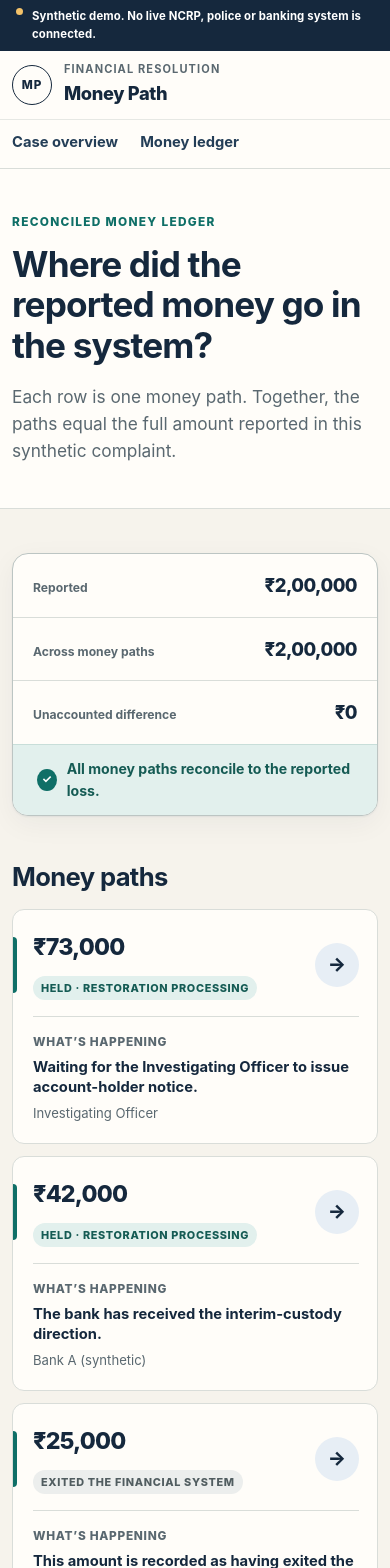
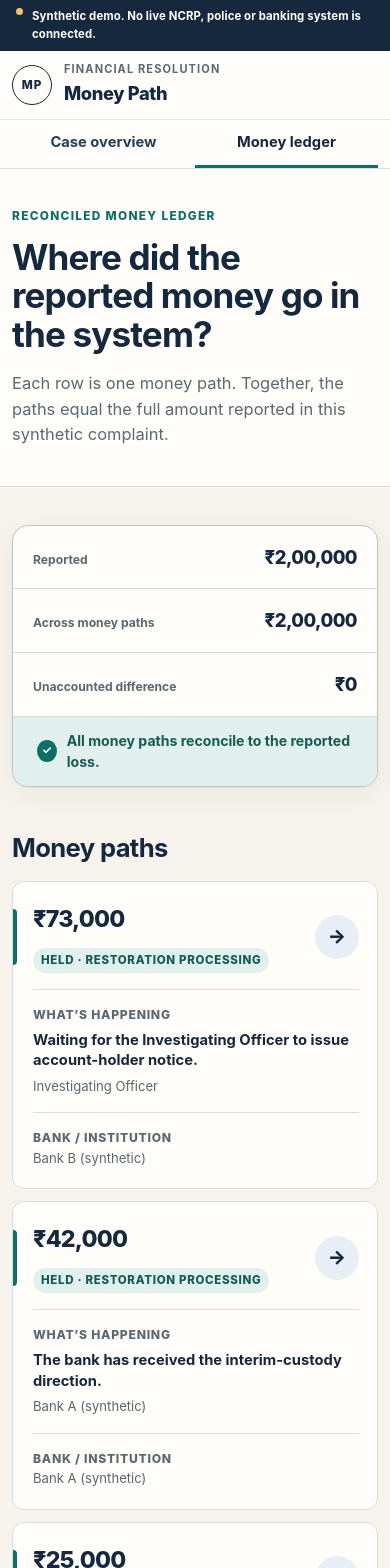
Before and after one commit to suyashpradhan/ncrp-prototype, a Next.js app: page /ledger in a window 390 px wide. Shown: the top 1568 px of the page. Built offline with nearby package versions, Linux system fonts and the light colour scheme.

Commit message:
ui fixes

```diff
--- a/src/app/globals.css
+++ b/src/app/globals.css
@@ -25,16 +25,19 @@
 
 html {
   scroll-behavior: smooth;
+  text-size-adjust: 100%;
 }
 
 body {
   margin: 0;
+  min-width: 280px;
   background: var(--cream);
   color: var(--ink);
   font-family: Inter, ui-sans-serif, system-ui, -apple-system, BlinkMacSystemFont, "Segoe UI", sans-serif;
   font-size: 16px;
   line-height: 1.55;
   text-rendering: optimizeLegibility;
+  overflow-wrap: break-word;
 }
 
 a {
@@ -52,8 +55,13 @@ button {
 }
 
 :focus-visible {
-  outline: 3px solid #e6a331;
-  outline-offset: 3px;
+  outline: 3px solid #f3c269;
+  outline-offset: 2px;
+  box-shadow: 0 0 0 5px var(--navy);
+}
+
+main:focus {
+  outline: none;
 }
 
 h1,
@@ -79,7 +87,7 @@ h4 {
 h1 {
   max-width: 820px;
   margin-bottom: 18px;
-  font-size: clamp(2.25rem, 5vw, 4.65rem);
+  font-size: clamp(2.25rem, 5vw, 4.2rem);
 }
 
 h2 {
@@ -130,7 +138,7 @@ h3 {
   gap: 9px;
   background: var(--navy);
   color: #fff;
-  font-size: 0.78rem;
+  font-size: 0.81rem;
   font-weight: 650;
   letter-spacing: 0.01em;
   text-align: center;
@@ -234,6 +242,11 @@ h3 {
   border-color: var(--teal);
 }
 
+.nav-inner a[aria-current] {
+  border-color: var(--teal);
+  color: var(--navy);
+}
+
 .hero {
   position: relative;
   background: var(--paper);
@@ -292,10 +305,14 @@ h3 {
 .field-label,
 .detail-facts dt {
   color: var(--muted);
-  font-size: 0.74rem;
+  font-size: 0.76rem;
   font-weight: 760;
   letter-spacing: 0.06em;
   text-transform: uppercase;
+}
+
+.case-summary dt {
+  overflow-wrap: normal;
 }
 
 .case-summary dd {
@@ -497,7 +514,7 @@ h3 {
   display: inline-flex;
   align-items: center;
   border-radius: 999px;
-  font-size: 0.68rem;
+  font-size: 0.72rem;
   font-weight: 760;
   letter-spacing: 0.06em;
   line-height: 1.3;
@@ -586,6 +603,11 @@ h3 {
   color: var(--muted);
   font-size: 0.82rem;
   font-weight: 650;
+}
+
+.clock-current > span:first-child {
+  color: var(--navy);
+  font-weight: 780;
 }
 
 .overdue-copy {
@@ -1146,8 +1168,26 @@ h3 {
     grid-template-columns: 4px minmax(150px, 0.7fr) minmax(220px, 1.3fr) 48px;
   }
 
+  .ledger-amount-block {
+    grid-column: 2;
+    grid-row: 1;
+  }
+
+  .ledger-status-block {
+    grid-column: 3;
+    grid-row: 1;
+  }
+
   .ledger-institution-block {
-    display: none;
+    grid-column: 2 / 4;
+    grid-row: 2;
+    padding-top: 15px;
+    border-top: 1px solid var(--line);
+  }
+
+  .icon-link {
+    grid-column: 4;
+    grid-row: 1;
   }
 }
 
@@ -1157,7 +1197,7 @@ h3 {
   }
 
   .section-pad {
-    padding-block: 44px;
+    padding-block: 38px;
   }
 
   .prototype-label {
@@ -1169,8 +1209,30 @@ h3 {
   }
 
   .nav-inner {
-    gap: 22px;
-    overflow-x: auto;
+    display: grid;
+    grid-template-columns: repeat(2, minmax(0, 1fr));
+    gap: 0;
+  }
+
+  .nav-inner a {
+    justify-content: center;
+    padding-inline: 8px;
+    text-align: center;
+  }
+
+  .hero h1,
+  .page-intro h1 {
+    font-size: clamp(2rem, 9vw, 2.4rem);
+    line-height: 1.1;
+  }
+
+  .hero-grid {
+    gap: 30px;
+  }
+
+  .hero .lede,
+  .page-intro .lede {
+    font-size: 1.03rem;
   }
 
   .money-path-grid {
@@ -1178,7 +1240,12 @@ h3 {
   }
 
   .money-path-card {
-    padding: 22px;
+    padding: 20px;
+  }
+
+  .demo-player {
+    margin-bottom: 32px;
+    padding: 20px;
   }
 
   .path-status {
@@ -1220,8 +1287,21 @@ h3 {
     gap: 16px;
   }
 
+  .ledger-amount-block {
+    grid-column: 2;
+    grid-row: 1;
+  }
+
   .ledger-status-block {
     grid-column: 2 / -1;
+    grid-row: 2;
+    padding-top: 16px;
+    border-top: 1px solid var(--line);
+  }
+
+  .ledger-institution-block {
+    grid-column: 2 / -1;
+    grid-row: 3;
     padding-top: 16px;
     border-top: 1px solid var(--line);
   }
@@ -1246,6 +1326,10 @@ h3 {
     grid-template-columns: 1fr;
   }
 
+  .detail-section {
+    padding: 22px 20px;
+  }
+
   .detail-facts > div + div {
     padding-left: 0;
     border-top: 1px solid var(--line);
@@ -1263,10 +1347,6 @@ h3 {
     align-items: flex-start;
     font-size: 0.71rem;
     text-align: left;
-  }
-
-  .path-card-header {
-    flex-direction: column;
   }
 
   .path-fields {
@@ -1304,3 +1384,26 @@ h3 {
     scroll-behavior: auto;
   }
 }
+
+@media (prefers-contrast: more) {
+  :root {
+    --muted: #3f4d54;
+    --line: #aeb7b4;
+    --line-dark: #8c9996;
+  }
+}
+
+@media (forced-colors: active) {
+  :focus-visible {
+    outline-color: Highlight;
+    box-shadow: none;
+  }
+
+  .money-path-card,
+  .process-summary,
+  .clock,
+  .route-card,
+  .demo-player {
+    border: 2px solid CanvasText;
+  }
+}
--- a/src/app/layout.tsx
+++ b/src/app/layout.tsx
@@ -21,12 +21,12 @@ export const viewport: Viewport = {
 
 export default function RootLayout({ children }: Readonly<{ children: ReactNode }>) {
   return (
-    <html lang="en">
+    <html lang="en" data-scroll-behavior="smooth">
       <body>
         <a className="skip-link" href="#main-content">Skip to main content</a>
         <AppShell>
           <DemoCaseProvider initialCase={syntheticCase} initialNow={DEMO_NOW}>
-            <div id="main-content">{children}</div>
+            {children}
           </DemoCaseProvider>
         </AppShell>
       </body>
--- a/src/app/page.tsx
+++ b/src/app/page.tsx
@@ -1,4 +1,9 @@
+import type { Metadata } from "next";
 import { CaseOverviewScreen } from "../components/demo-case/case-overview-screen";
+
+export const metadata: Metadata = {
+  title: "Case overview",
+};
 
 export default function HomePage() {
   return <CaseOverviewScreen />;
--- a/src/components/app-shell.tsx
+++ b/src/components/app-shell.tsx
@@ -1,6 +1,7 @@
 import Link from "next/link";
 import type { ReactNode } from "react";
 import { UI_MESSAGES } from "../content/en";
+import { CaseNavigation } from "./case-navigation";
 
 type AppShellProps = {
   children: ReactNode;
@@ -24,14 +25,11 @@ export function AppShell({ children }: AppShellProps) {
           </Link>
           <span className="prototype-label">{UI_MESSAGES.prototype.label.defaultMessage}</span>
         </div>
-        <nav className="case-nav" aria-label={UI_MESSAGES.navigation.label.defaultMessage}>
-          <div className="shell nav-inner">
-            <Link href="/">{UI_MESSAGES.navigation.overview.defaultMessage}</Link>
-            <Link href="/ledger">{UI_MESSAGES.navigation.ledger.defaultMessage}</Link>
-          </div>
-        </nav>
+        <CaseNavigation />
       </header>
-      <main>{children}</main>
+      <main id="main-content" tabIndex={-1}>
+        {children}
+      </main>
       <footer className="site-footer">
         <div className="shell footer-inner">
           <p>{UI_MESSAGES.prototype.fullDisclosure.defaultMessage}</p>
--- /dev/null
+++ b/src/components/case-navigation.tsx
@@ -0,0 +1,28 @@
+"use client";
+
+import Link from "next/link";
+import { usePathname } from "next/navigation";
+import { UI_MESSAGES } from "../content/en";
+
+export function CaseNavigation() {
+  const pathname = usePathname();
+  const overviewCurrent = pathname === "/"
+    ? "page"
+    : pathname.startsWith("/money-path/")
+      ? "location"
+      : undefined;
+  const ledgerCurrent = pathname === "/ledger" ? "page" : undefined;
+
+  return (
+    <nav className="case-nav" aria-label={UI_MESSAGES.navigation.label.defaultMessage}>
+      <div className="shell nav-inner">
+        <Link href="/" aria-current={overviewCurrent}>
+          {UI_MESSAGES.navigation.overview.defaultMessage}
+        </Link>
+        <Link href="/ledger" aria-current={ledgerCurrent}>
+          {UI_MESSAGES.navigation.ledger.defaultMessage}
+        </Link>
+      </div>
+    </nav>
+  );
+}
--- a/src/components/money-ledger/money-ledger.tsx
+++ b/src/components/money-ledger/money-ledger.tsx
@@ -20,7 +20,7 @@ export function MoneyLedger({ caseData }: { caseData: Case }) {
 
       <section className="section-pad ledger-section" aria-labelledby="ledger-list-heading">
         <div className="shell narrow-shell">
-          <div className="reconciliation-panel" aria-label="Case amount reconciliation">
+          <div className="reconciliation-panel" role="region" aria-label={UI_MESSAGES.ledger.reconciliationLabel.defaultMessage}>
             <dl>
               <div>
                 <dt>{UI_MESSAGES.ledger.reported.defaultMessage}</dt>
@@ -65,7 +65,11 @@ export function MoneyLedger({ caseData }: { caseData: Case }) {
                     <span className="field-label">{UI_MESSAGES.common.institution.defaultMessage}</span>
                     <span>{path.beneficiaryInstitution?.name ?? UI_MESSAGES.common.unknownInstitution.defaultMessage}</span>
                   </div>
-                  <Link className="icon-link" href={`/money-path/${path.id}`} aria-label={`View ${formatCurrency(path.amount)} money path`}>
+                  <Link
+                    className="icon-link"
+                    href={`/money-path/${path.id}`}
+                    aria-label={`${UI_MESSAGES.common.viewPath.defaultMessage}: ${formatCurrency(path.amount)}`}
+                  >
                     <span aria-hidden="true">→</span>
                   </Link>
                 </li>
--- a/src/components/shared/case-summary.tsx
+++ b/src/components/shared/case-summary.tsx
@@ -4,7 +4,7 @@ import { formatCurrency } from "../../presentation/format";
 
 export function CaseSummary({ caseData }: { caseData: Case }) {
   return (
-    <dl className="case-summary" aria-label="Synthetic complaint summary">
+    <dl className="case-summary" aria-label={UI_MESSAGES.overview.summaryLabel.defaultMessage}>
       <div>
         <dt>{UI_MESSAGES.common.reportedLoss.defaultMessage}</dt>
         <dd>{formatCurrency(caseData.complaint.reportedAmount)}</dd>
--- a/src/content/en.ts
+++ b/src/content/en.ts
@@ -80,6 +80,7 @@ export const UI_MESSAGES = {
     ),
     ledgerCta: message("overview.ledgerCta", "Open money ledger"),
     pathCount: message("overview.pathCount", "Four portions · four current states"),
+    summaryLabel: message("overview.summaryLabel", "Synthetic complaint summary"),
   },
   ledger: {
     eyebrow: message("ledger.eyebrow", "Reconciled money ledger"),
@@ -93,6 +94,7 @@ export const UI_MESSAGES = {
     difference: message("ledger.difference", "Unaccounted difference"),
     reconciled: message("ledger.reconciled", "All money paths reconcile to the reported loss."),
     pathList: message("ledger.pathList", "Money paths"),
+    reconciliationLabel: message("ledger.reconciliationLabel", "Case amount reconciliation"),
   },
   detail: {
     eyebrow: message("detail.eyebrow", "Money path detail"),
```
Also changed, not shown: src/components/demo-case/demo-case-player.tsx (+6 -3 lines), src/components/sop-clock/sop-clock.tsx (+8 -2 lines), 2 other files (tests, documents, lock files or other folders).
